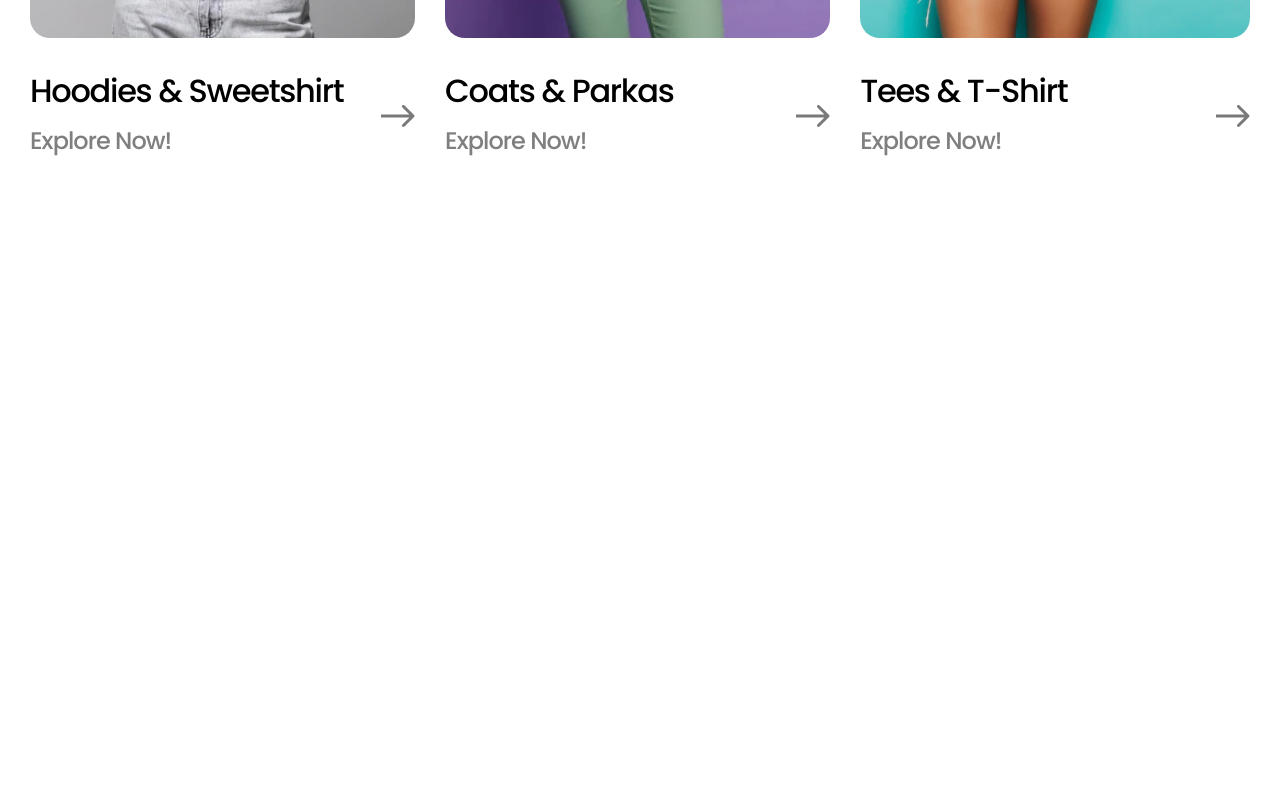
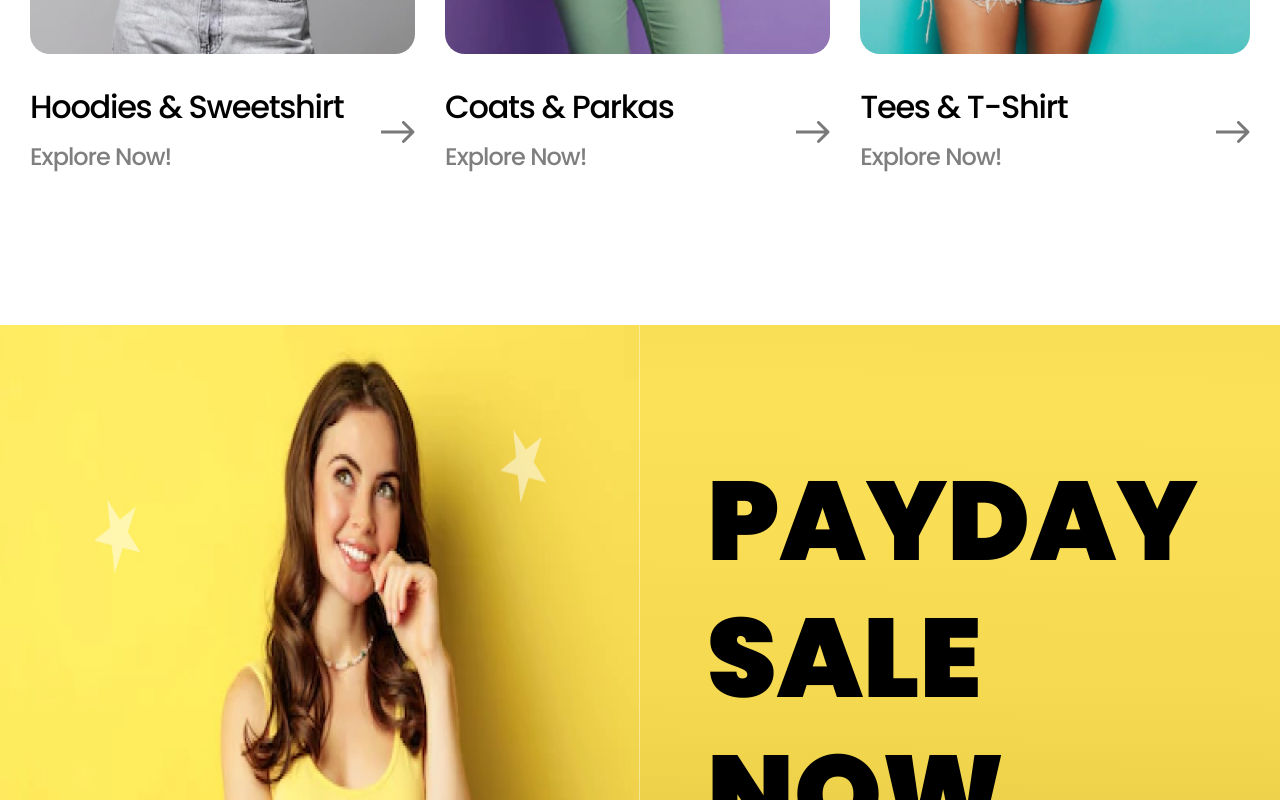
Before and after one commit to MrSpacks/React, a React (Create React App) app in the folder my-app/: page / in a window 1280 px wide. Shown: the part 2000-2800 px from the top of the page. Before the commit the page ends 2309 px from the top, so only its background shows below. Built offline with nearby package versions, Linux system fonts and the light colour scheme.

Commit message:
add banner element

```diff
--- a/my-app/src/App.js
+++ b/my-app/src/App.js
@@ -2,6 +2,7 @@ import Header from './components/header/header.jsx'
 import Promo from './components/promo/promo.jsx'
 import Brends from './components/brends/Brends.jsx'
 import Arrivals from './components/arrivals/arrivals.jsx';
+import Banner from './components/Banner/Banner.jsx'
 
 function App() {
   return (
@@ -11,6 +12,7 @@ function App() {
       <Promo />
       <Brends />
       <Arrivals />
+      <Banner />
     </div>
   );
 }
--- /dev/null
+++ b/my-app/src/components/Banner/Banner.css
@@ -0,0 +1,43 @@
+.banner_content{
+    display: flex;
+}
+.banner_img{
+    width: 50%;
+    height: auto;
+}
+.banner_text{
+    padding-left: 67px;
+    padding-top: 128px;
+    width: 50%;
+    background: linear-gradient(1.32deg, #E0C340 0.13%, #DFC23E 3.97%, #E1C441 7.2%, #E3C743 10.13%, #E4C542 12.98%, #E6C744 15.99%, #E7C845 19.52%, #E5C643 23.96%, #E6C945 30.43%, #E3C743 36.49%, #E9CA48 42.49%, #EDCE49 49.35%, #F0D44C 55.42%, #F4D84F 61.43%, #F6DA52 65.74%, #F7DB53 72.23%, #F9DD55 77.43%, #F9DF56 83.84%, #FAE157 91.52%, #F9DF56 97.87%);
+}
+.banner_title{
+    max-width: 666px;
+    margin-bottom: 33px;
+    font-weight: 900;
+    font-size: 111.608px;
+    line-height: 1.23;
+}
+.banner_subtitle{
+    margin-bottom: 60px;
+    max-width: 666px;
+    font-weight: 500;
+    font-size: 36.0402px;
+    line-height: 1.45;
+}
+.banner_date{
+    font-weight: 700;
+    font-size: 36.0402px;
+    line-height: 1.45;
+    letter-spacing: 0.02em;
+}
+.rpomo_btn{
+    padding: 26px 51px;
+    background: #000000;
+    border-radius: 10px;
+    font-weight: 500;
+    font-size: 30px;
+    line-height: 45px;
+    letter-spacing: -0.05em;
+    color: #FFFFFF;
+}
--- /dev/null
+++ b/my-app/src/components/Banner/Banner.jsx
@@ -0,0 +1,22 @@
+import './Banner.css'
+import promoImg from './../../img/images/promo-img.jpg'
+
+const Banner = () => {
+    return (
+        <div className="banner_content">
+        <img src={promoImg} alt="Promo" className="banner_img" />
+        <div className="banner_text">
+            <h2 className="banner_title">
+            <span>PAYDAY</span> SALE NOW
+            </h2>
+            <p className="banner_subtitle">Spend minimal $100 get 30% off voucher code for your next purchase</p>
+            <h4 className="banner_date">1 June - 10 June 2021</h4>
+            <p className="banner_subtitle">*Terms & Conditions apply</p>
+            <a href="#!" className="rpomo_btn">Shop Now</a>
+        </div>
+
+    </div>
+     );
+}
+
+export default Banner;
```
